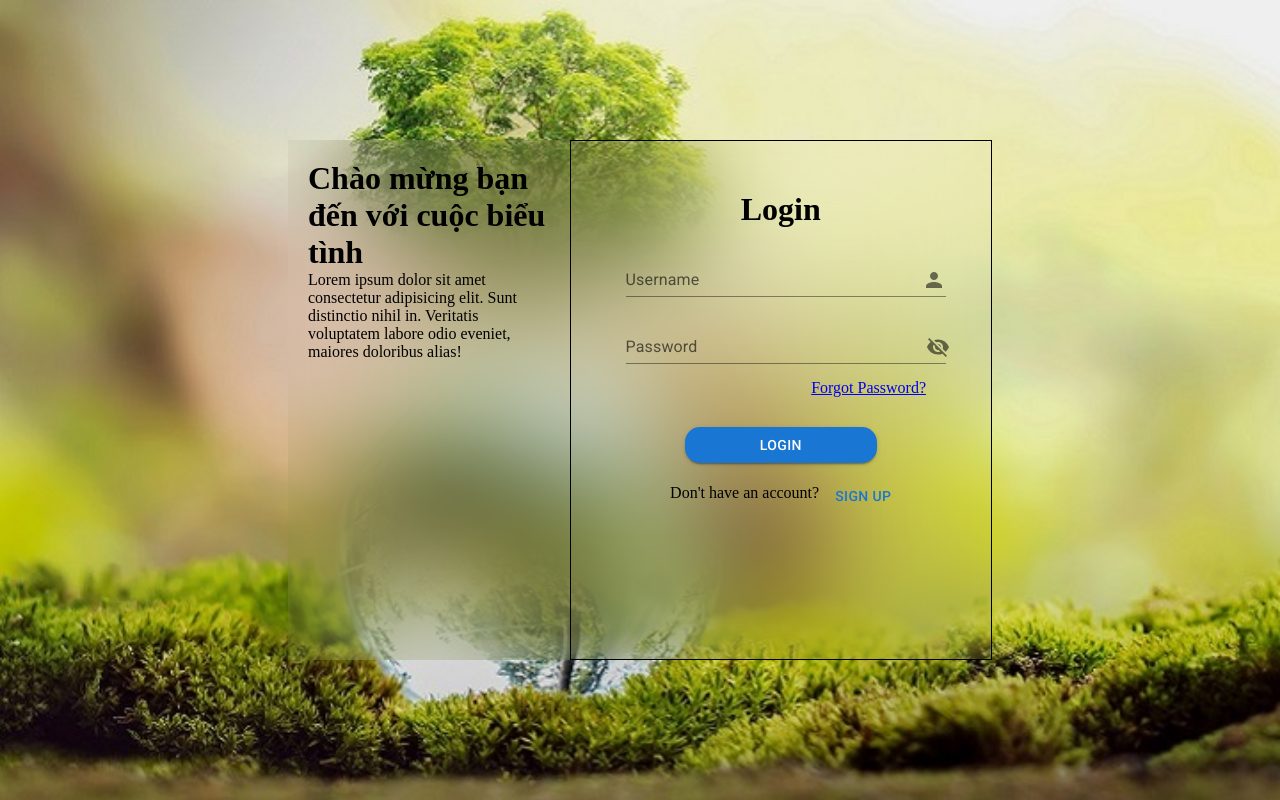
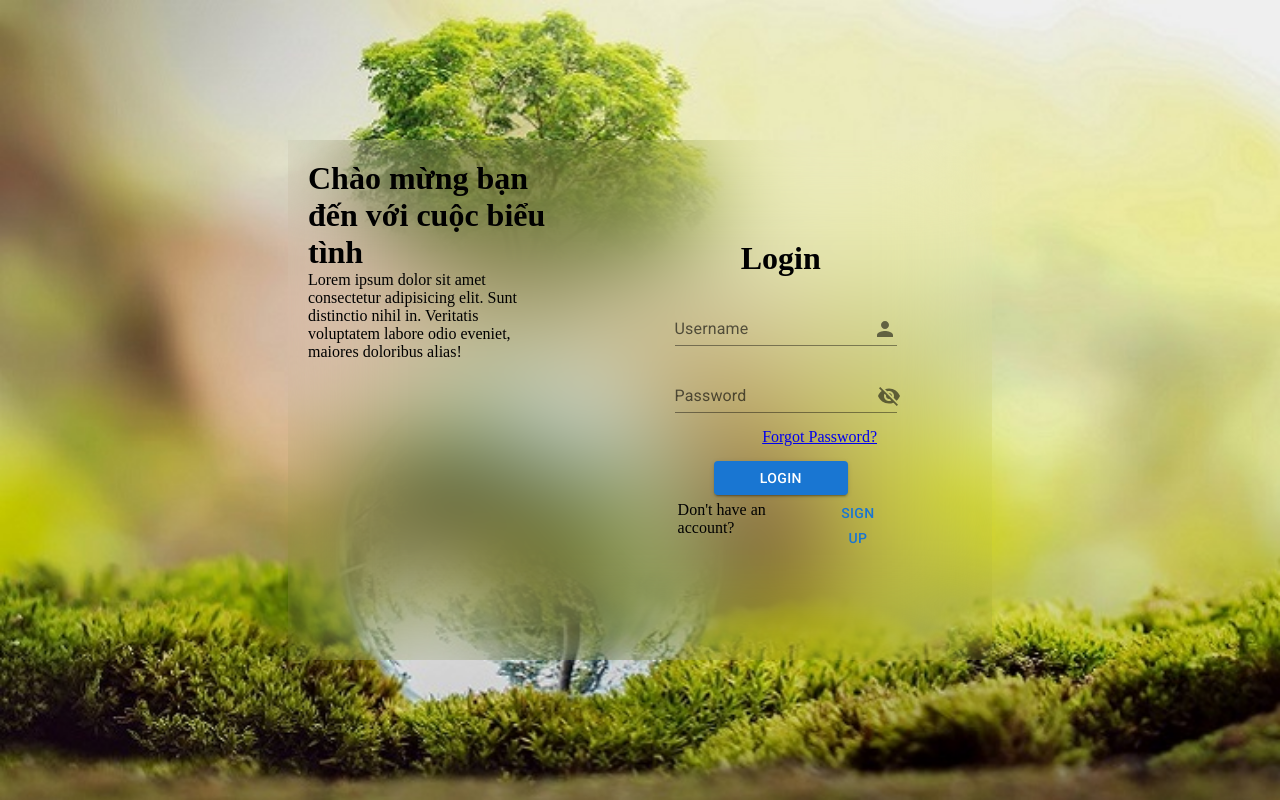
Before and after one commit to NguyenHoangThai0204/voting_frontend_reactjs, a React (Vite) app: page / in a window 1280 px wide. Built offline with nearby package versions, Linux system fonts and the light colour scheme.

Commit message:
done login signup

```diff
--- a/src/component/LoginAndRegister/LoginFrom/LoginForm.css
+++ b/src/component/LoginAndRegister/LoginFrom/LoginForm.css
@@ -1,10 +1,8 @@
-
 .wrapper form {
   background: transparent;
   width: 100%;
   margin: auto;
-  border: 1px solid #000;
-  padding: 50px;
+  padding: 100px;
   height: 100%;
   justify-content: center;
   backdrop-filter: blur(30px);
@@ -31,7 +29,7 @@
   border-radius: 15px;
 }
 .wrapper form .signup {
-  justify-content: center ;
+  justify-content: center;
   display: flex;
 }
 .wrapper form .signup a {
@@ -45,4 +43,13 @@
   text-align: end;
   margin: 15px;
 }
+.wrapper form .button {
+  width: 100%;
+  display: flex;
+  justify-content: center;
+}
+.wrapper form .button Button {
+  width: 60%;
+  padding: 5px;
+}
 /*# sourceMappingURL=LoginForm.css.map */
--- a/src/component/LoginAndRegister/LoginFrom/LoginForm.tsx
+++ b/src/component/LoginAndRegister/LoginFrom/LoginForm.tsx
@@ -10,6 +10,14 @@ export default function LoginForm() {
 
     const handleClickShowPassword = () => {
         setShowPassword(!showPassword);
+    };
+
+    const handleLogin = () => {
+        window.location.href = '/login';
+    };
+
+    const handleSignup = () => {
+        window.location.href = '/loadSignup';
     };
 
     return (
@@ -54,12 +62,12 @@ export default function LoginForm() {
             </div>
 
             <div className="button">
-                    <Button variant="contained" color="primary" href='/login'>Login</Button>
+                <Button variant="contained" color="primary" onClick={handleLogin}>Login</Button>
             </div>
 
             <div className="signup">
                 <p>Don't have an account? </p>
-                    <Button variant="text" href='/loadSignup'>Sign up</Button>
+                <Button variant="text" onClick={handleSignup}>Sign up</Button>
             </div>
         </form>
     );
--- a/src/component/LoginAndRegister/SignupForm/SignUpForm.tsx
+++ b/src/component/LoginAndRegister/SignupForm/SignUpForm.tsx
@@ -6,6 +6,7 @@ import PhoneAndroidIcon from '@mui/icons-material/PhoneAndroid';
 import MailIcon from '@mui/icons-material/Mail';
 import TransgenderIcon from '@mui/icons-material/Transgender';
 
+
 export default function SignUpForm() {
     const [gender, setGender] = React.useState<string>('');
 
@@ -13,9 +14,15 @@ export default function SignUpForm() {
     const handleChange = (event: SelectChangeEvent<string>) => {
         setGender(event.target.value);
     };
+    const handleLogin = () => {
+        window.location.href = '/loadLogin';
+    };
 
+    const handleSignUp = () => {
+        window.location.href = '/login';
+    };
     return (
-        <form action="login">
+        <form action="login" style={{padding: '50px'}}>
             <h1>Sign Up</h1>
             <div className="form_login">
                 <TextField
@@ -115,8 +122,8 @@ export default function SignUpForm() {
             </div>
 
             <div className="button">
-                <Button variant="text" href='/loadLo'>Login </Button>
-                <Button variant="contained" color="primary" href='/login'>Sign Up</Button>
+            <Button variant="text" onClick={handleLogin}>Login</Button>
+            <Button variant="contained" color="primary" onClick={handleSignUp}>Sign Up</Button>
 
             </div>
         </form>
```
Also changed, not shown: src/component/LoginAndRegister/FormLayout/FormLayou.css (+4 -4 lines). Lines whose indentation alone changed are shown as unchanged.
